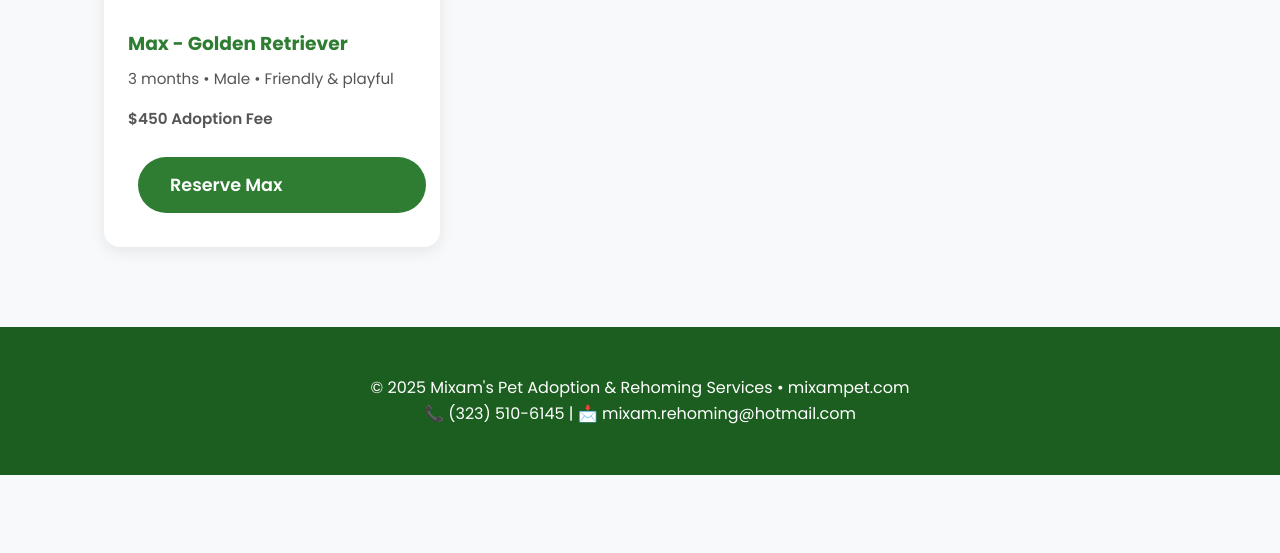
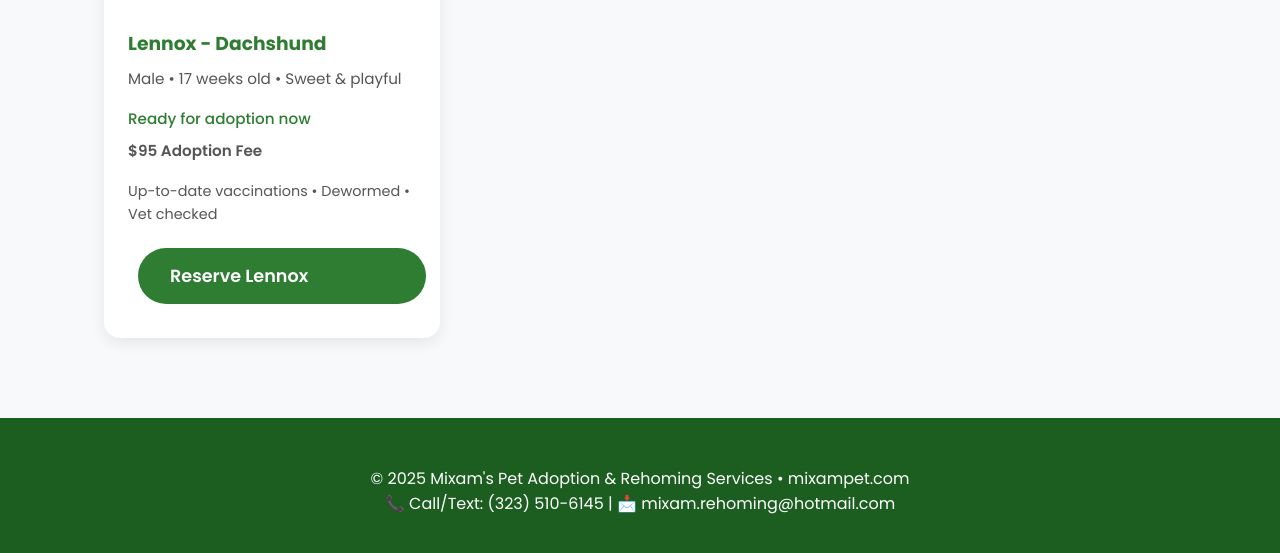
Before and after one commit to mixamsautos/Mixam-Adoption-and-Rehoming-Services-, a plain HTML site: page puppies.html in a window 1280 px wide. Shown: the part 493-1046 px from the top of the page. Before the commit the page ends 968 px from the top, so only its background shows below. Drawn offline with Linux system fonts and the light colour scheme.

Commit message:
Update puppies.html

```diff
--- a/puppies.html
+++ b/puppies.html
@@ -24,22 +24,28 @@
   <section>
     <h2>Available Puppies</h2>
     <div class="card-grid">
-      <!-- Add more cards as needed -->
+
+      <!-- Lennox -->
       <div class="card">
-        <img src="https://source.unsplash.com/random/300x220/?golden-retriever" alt="Puppy">
+        <img src="https://source.unsplash.com/random/300x220/?dachshund" alt="Lennox">
         <div class="card-content">
-          <h3>Max - Golden Retriever</h3>
-          <p>3 months • Male • Friendly & playful</p>
-          <p class="price">$450 Adoption Fee</p>
-          <a href="reservation.html" class="btn btn-primary" style="width:100%; margin-top:10px;">Reserve Max</a>
+          <h3>Lennox - Dachshund</h3>
+          <p>Male • 17 weeks old • Sweet & playful</p>
+          <p style="margin: 8px 0; color:#2e7d32; font-weight:500;">Ready for adoption now</p>
+          <p class="price">$95 Adoption Fee</p>
+          <p style="font-size:0.9rem; color:#555; margin-bottom:12px;">
+            Up-to-date vaccinations • Dewormed • Vet checked
+          </p>
+          <a href="reservation.html" class="btn btn-primary" style="width:100%;">Reserve Lennox</a>
         </div>
       </div>
+
     </div>
   </section>
 
   <footer>
     <p>&copy; 2025 Mixam's Pet Adoption & Rehoming Services • mixampet.com</p>
-    <p>📞 (323) 510-6145 | 📩 mixam.rehoming@hotmail.com</p>
+    <p>📞 Call/Text: (323) 510-6145 | 📩 mixam.rehoming@hotmail.com</p>
   </footer>
 </body>
 </html>
```
